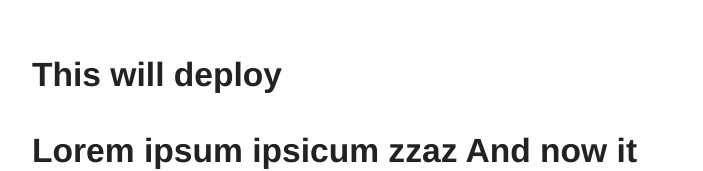
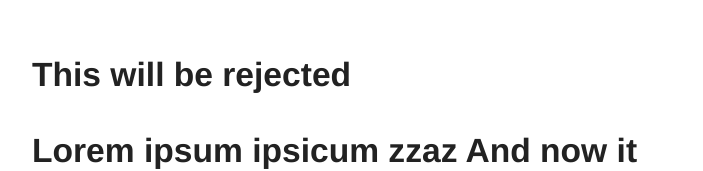
Before and after one commit to julik/lipsum, a plain HTML site: page index.html in a window 1280 px wide. Shown: the top 171 px of the page, without its empty margins (288-991 px from the left). Drawn offline with Linux system fonts and the light colour scheme.

Commit message:
You shall not pass

```diff
--- a/index.html
+++ b/index.html
@@ -11,7 +11,7 @@
     </style>
   </head>
   <body>
-	 <h1>This will deploy</h1>
+	 <h1>This will be rejected</h1>
     <h1>Lorem ipsum ipsicum zzaz And now it whoulda shoulda work sweet loordie ipsicatum</h1>
     <img src="hills.svg" alt="Three hills under a low sun" width="640" height="320">
     <p>Lorem ipsum dolor sit amet, consectetur adipiscing elit, sed do eiusmod tempor incididunt ut labore et dolore magna aliqua. Ut enim ad minim veniam, quis nostrud exercitation ullamco laboris nisi ut aliquip ex ea commodo consequat.</p>
```
